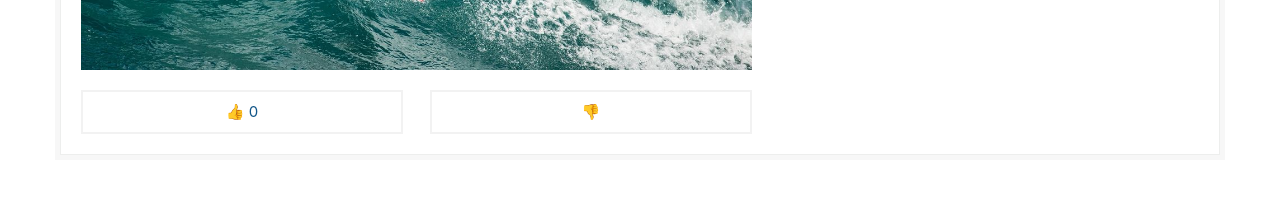
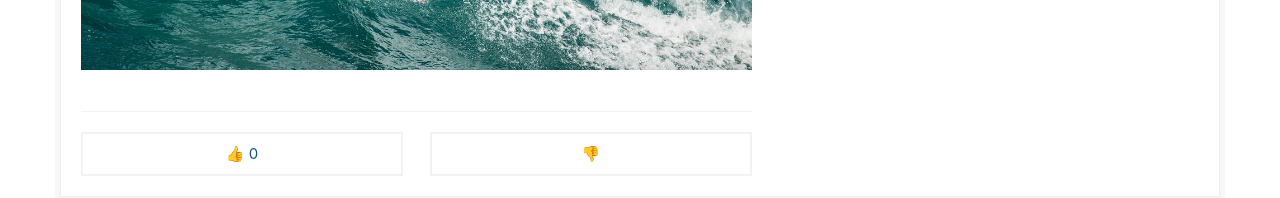
Before and after one commit to Talgat1164/react-redux, a React (Create React App) app: page / in a window 1280 px wide. Shown: the part 538-736 px from the top of the page. Built offline with nearby package versions, Linux system fonts and the light colour scheme.

Commit message:
Создали компонент title

```diff
--- a/src/App.js
+++ b/src/App.js
@@ -1,5 +1,6 @@
 import "./App.css";
 import Likes from "./Likes";
+import Title from "./Title";
 
 function App() {
   return (
@@ -8,6 +9,7 @@
         <div className="card">
           <div className="card-image">
             <img src="./sea.jpg" alt="surfing" />
+            <Title />
             <Likes />
           </div>
         </div>
--- /dev/null
+++ b/src/Title.js
@@ -0,0 +1,19 @@
+import React from "react";
+
+const Title = (props) => {
+  console.log("props title > ", props);
+
+  const handleChange = (e) => {
+    console.log("handle text >> ", e.target.value);
+  };
+
+  return (
+    <div className="card-title">
+      <div className="card-title-top">
+        <input type="text" onChange={handleChange} />
+      </div>
+    </div>
+  );
+};
+
+export default Title;
```
